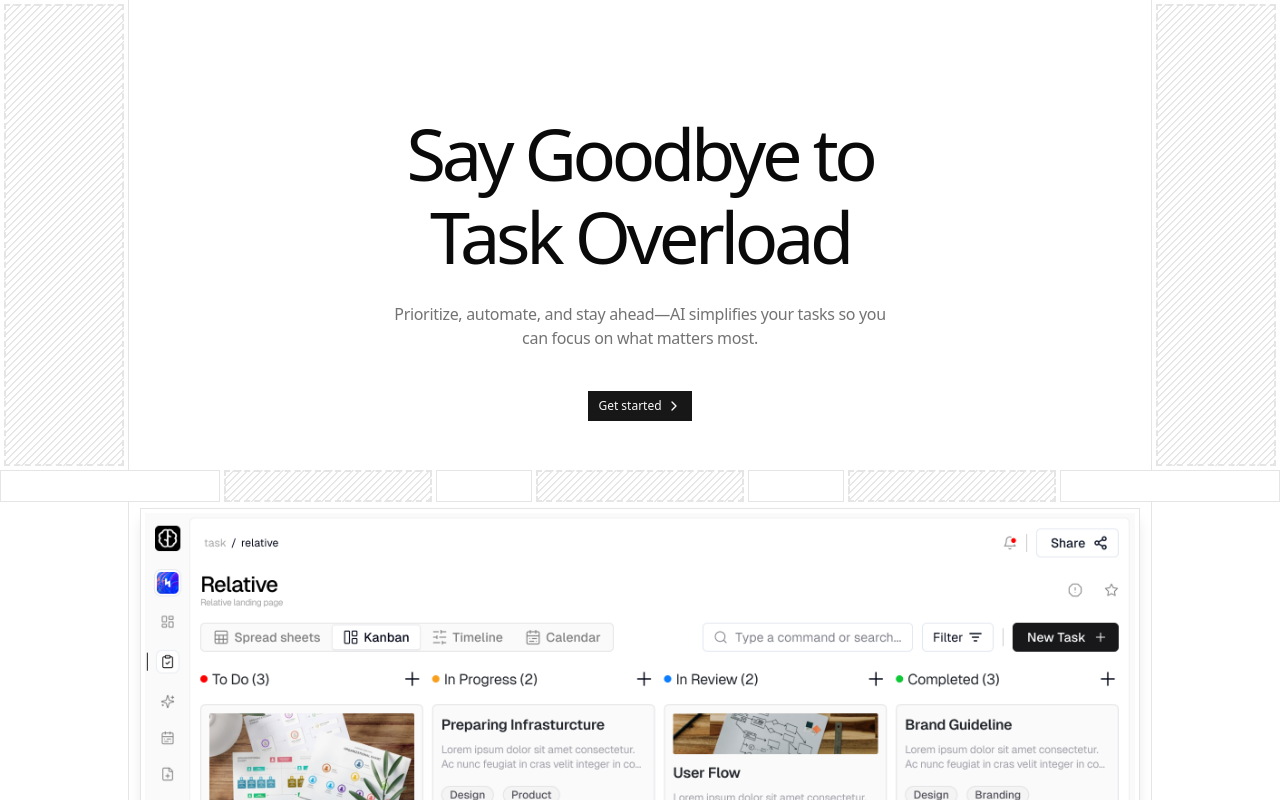
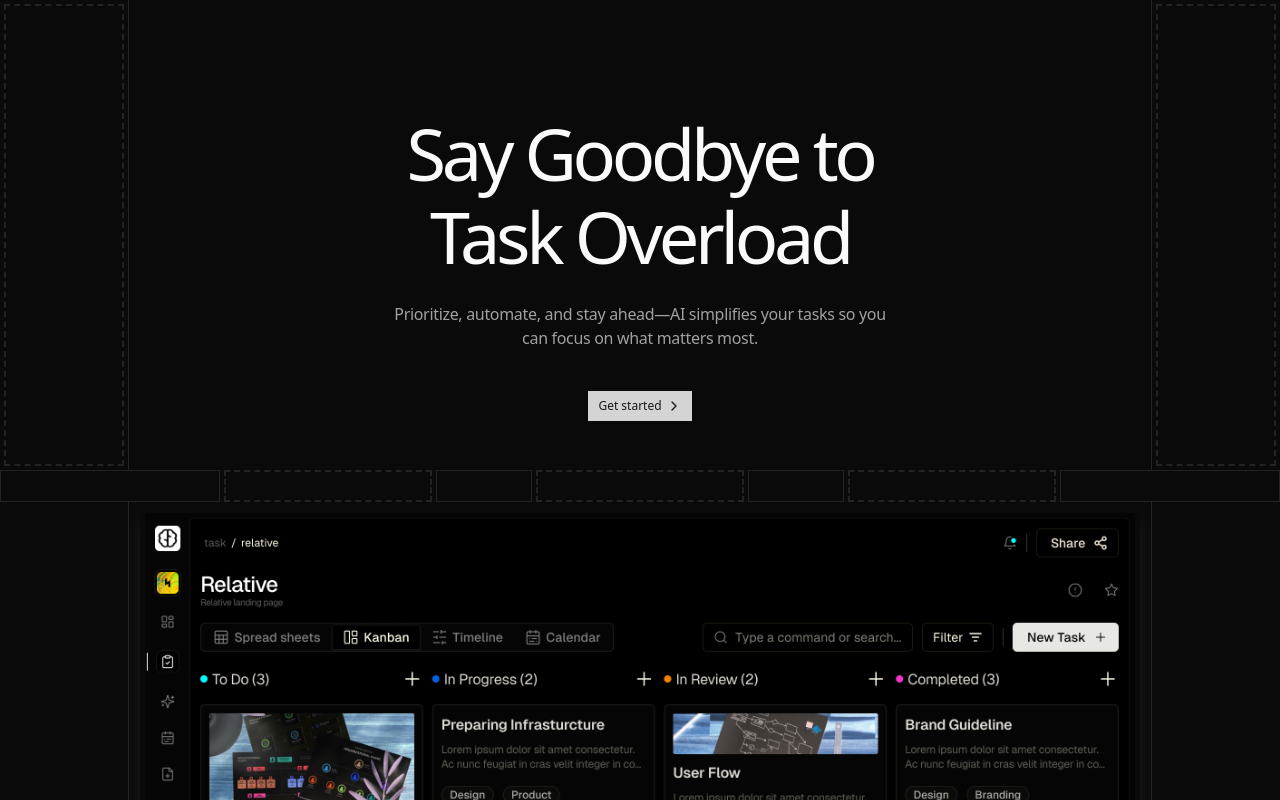
Before and after one commit to ispasdani/verdictu-com, a Next.js app: page / in a window 1280 px wide. Shown: the top 800 px of the page. Built offline with nearby package versions, Linux system fonts and the light colour scheme.

Commit message:
next themes introduced

```diff
--- a/app/layout.tsx
+++ b/app/layout.tsx
@@ -3,6 +3,7 @@
 import type { Metadata } from "next";
 
 import "./globals.css";
+import { ThemeProvider } from "next-themes";
 
 const geistSans = localFont({
   src: "./fonts/GeistVF.woff",
@@ -84,7 +85,14 @@
       <body
         className={`${geistSans.variable} ${geistMono.variable} antialiased`}
       >
-        {children}
+        <ThemeProvider
+          attribute="class"
+          defaultTheme="dark"
+          enableSystem
+          disableTransitionOnChange
+        >
+          {children}
+        </ThemeProvider>
       </body>
     </html>
   );
--- a/package.json
+++ b/package.json
@@ -14,6 +14,7 @@
     "clsx": "^2.1.1",
     "lucide-react": "^0.563.0",
     "next": "16.1.5",
+    "next-themes": "^0.4.6",
     "radix-ui": "^1.4.3",
     "react": "19.2.3",
     "react-dom": "19.2.3",
```
Also changed, not shown: 1 other file (tests, documents, lock files or other folders).
